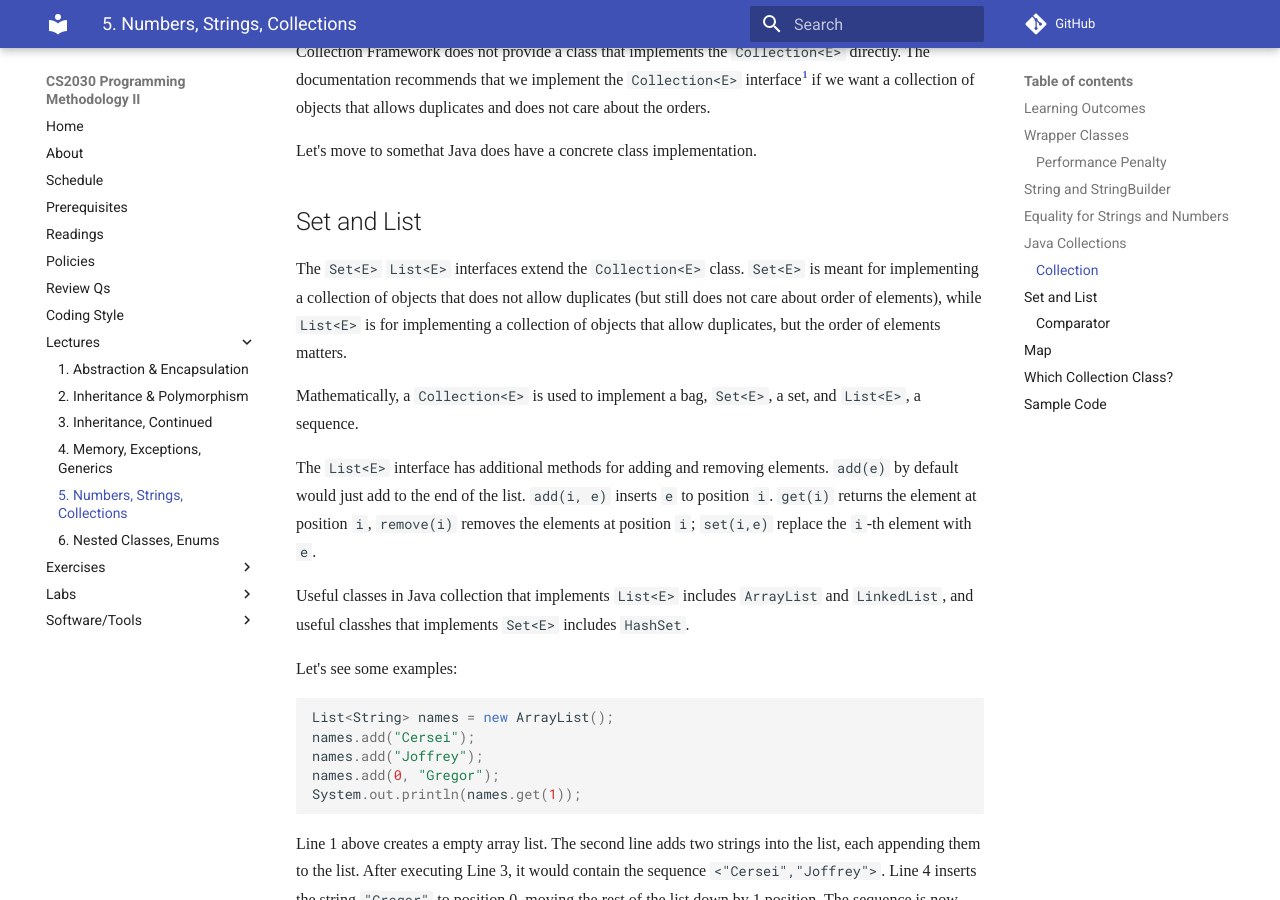
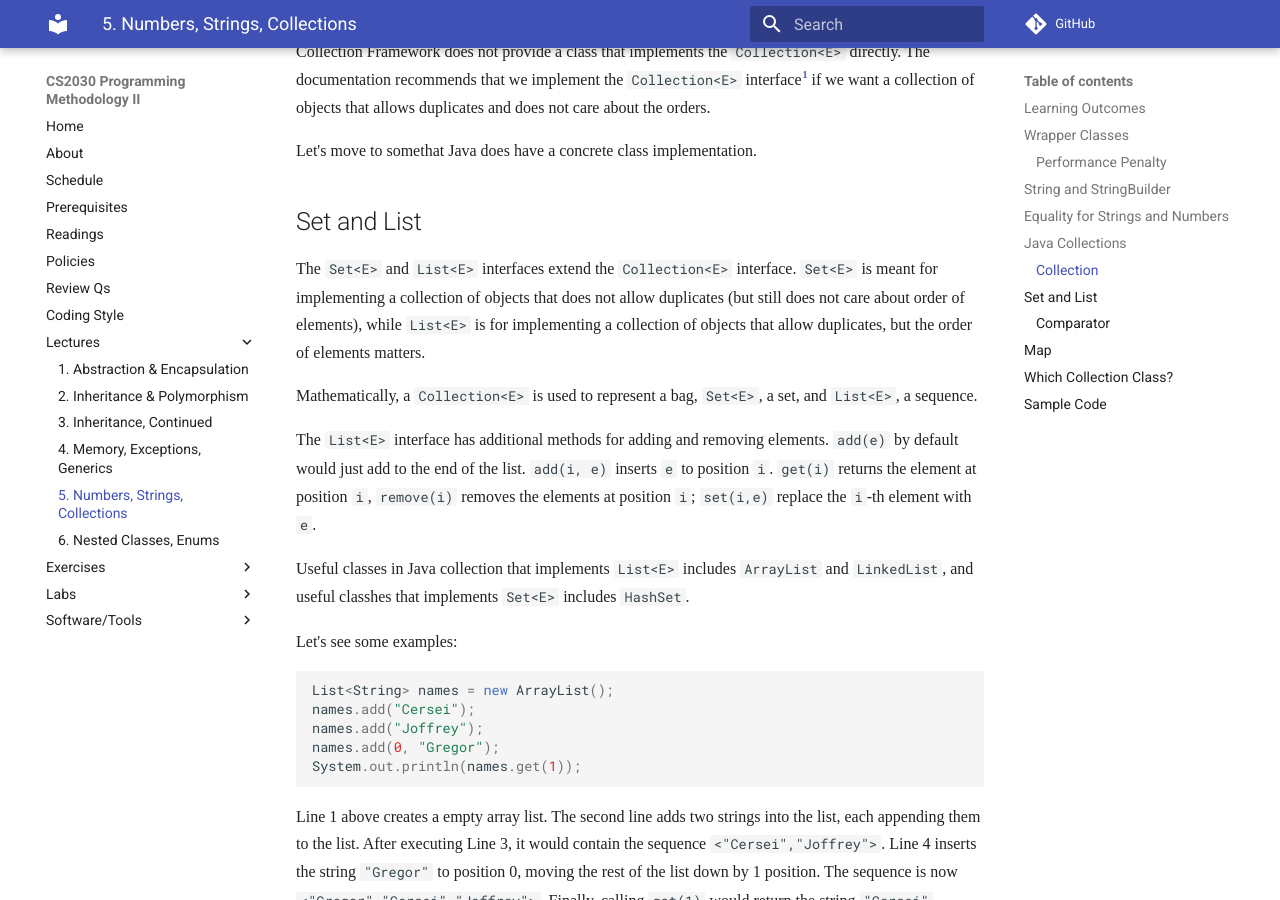
Before and after one commit to nus-cs2030/1718-s2, an MkDocs documentation site: the page built from docs/lec5.md, in a window 1280 px wide and 900 px high, scrolled down 6600 px. Built offline with MkDocs 1.6.1 and Material for MkDocs 9.7.7, drawn with Linux system fonts in a browser that asks for light colours; some web fonts are replaced; comment, search, counter and statistics services are not loaded; old or Windows-style settings are respelled for this version of MkDocs.

Commit message:
Fix typos in lecture 5

```diff
--- a/docs/lec5.md
+++ b/docs/lec5.md
@@ -206,9 +206,9 @@ Let's move to somethat Java does have a concrete class implementation.
 
 ## Set and List
 
-The `Set<E>` `List<E>` interfaces extend the `Collection<E>` class.  `Set<E>` is meant for implementing a collection of objects that does not allow duplicates (but still does not care about order of elements), while `List<E>` is for implementing a collection of objects that allow duplicates, but the order of elements matters.
+The `Set<E>` and `List<E>` interfaces extend the `Collection<E>` interface.  `Set<E>` is meant for implementing a collection of objects that does not allow duplicates (but still does not care about order of elements), while `List<E>` is for implementing a collection of objects that allow duplicates, but the order of elements matters.
 
-Mathematically, a `Collection<E>` is used to implement a bag, `Set<E>`, a set, and `List<E>`, a sequence.
+Mathematically, a `Collection<E>` is used to represent a bag, `Set<E>`, a set, and `List<E>`, a sequence.
 
 [^1]: If you want to do so, however, it is likely more useful to inherit from the abstract class `AbstractCollection<E>` (which implements most of the basic methods of the interface) rather than implementing the interface `Collection<E>` directly.
 
```
